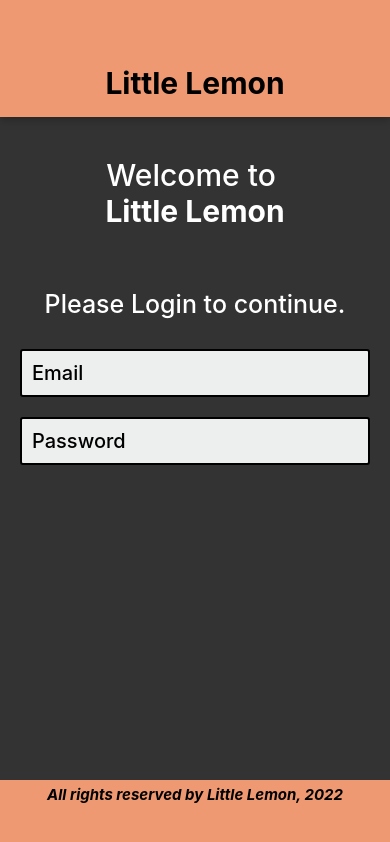
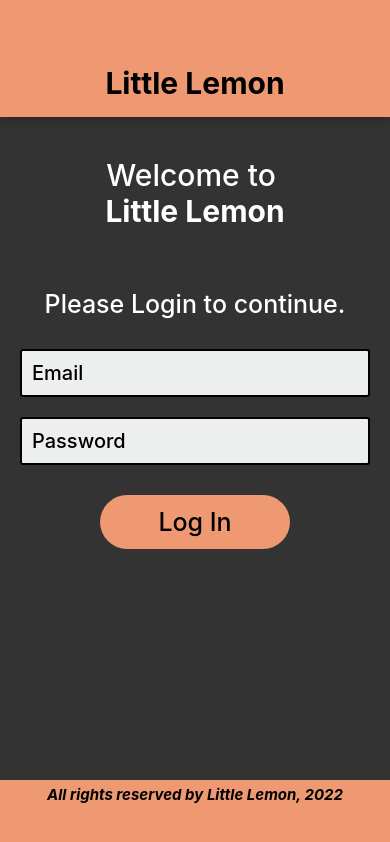
Before and after one commit to Khun2901/react-native-online-course, a React Native app: screen / in a window 390 px wide. Built offline with nearby package versions, Linux system fonts and the light colour scheme.

Commit message:
week3 pressable component

```diff
--- a/components/WelcomeScreen.js
+++ b/components/WelcomeScreen.js
@@ -1,5 +1,5 @@
 import * as React from 'react'
-import { Alert, KeyboardAvoidingView, Platform, ScrollView, StyleSheet, Text, TextInput, View } from 'react-native'
+import { Alert, KeyboardAvoidingView, Platform, Pressable, ScrollView, StyleSheet, Text, TextInput, View } from 'react-native'
 
 const styles = StyleSheet.create({
     container: {
@@ -32,13 +32,28 @@ const styles = StyleSheet.create({
         borderRadius: 3,
         fontWeight: '500',
         fontSize: 20,
+    },
+    buttonContainer: {
+        backgroundColor: '#EE9972',
+        alignContent: 'center',
+        alignItems: 'center',
+        marginVertical: 20,
+        marginHorizontal: 100,
+        paddingVertical: 12,
+        borderRadius: 40
+    },
+    buttonText: {
+        fontSize: 25,
+        fontWeight: '500'
     }
+
 })
 
 export default function WelcomeScreen() {
 
     const [email, onChangeEmail] = React.useState('')
     const [password, onChangePassword] = React.useState('')
+    const [loggedIn, onChangeLoggedIn] = React.useState(false)
 
     return (
         <KeyboardAvoidingView
@@ -55,6 +70,14 @@ export default function WelcomeScreen() {
                 </Text>
                 {/* <Text style={styles.innerText}>Little Lemon is a charming neighborhood bistro that serves simple food and classic cocktails in a lively but casual environment. We would love to hear more about your experience with us!
                 </Text> */}
+                {
+                    loggedIn ?
+                    <>
+                        <Text style={styles.innerText}>
+                            You're now logged in.
+                        </Text>
+                    </> :
+                    <>
                         <Text style={styles.innerText}>Please Login to continue.</Text>
                         <TextInput
                             style={styles.textInput}
@@ -63,7 +86,7 @@ export default function WelcomeScreen() {
                             placeholder={'Email'}
                             keyboardType= 'email-address'
                             clearButtonMode= 'always'
-                    onFocus={() => Alert.alert('The email is now on focus.')}
+                            // onFocus={() => Alert.alert('The email is now on focus.')}
                         />
                         <TextInput
                             style={styles.textInput}
@@ -71,9 +94,17 @@ export default function WelcomeScreen() {
                             onChangeText={onChangePassword}
                             placeholder={'Password'}
                             secureTextEntry={true}
+                            // onBlur={() => Alert.alert('The pasword is now blurred.')}
                         />
-                {/* <Text style={styles.innerText}>Little Lemon is a charming neighborhood bistro that serves simple food and classic cocktails in a lively but casual environment. We would love to hear more about your experience with us!
-                </Text> */}
+                    </>
+                }
+                <Pressable style={styles.buttonContainer}
+                    onPressOut={() => {onChangeLoggedIn(!loggedIn)}}>
+                    <Text style={styles.buttonText}>
+                        {loggedIn ? 'Log Out' : 'Log In'}
+                    </Text>
+                </Pressable>
+
             </ScrollView>
         </KeyboardAvoidingView>
     )
```
Lines whose indentation alone changed are shown as unchanged.
